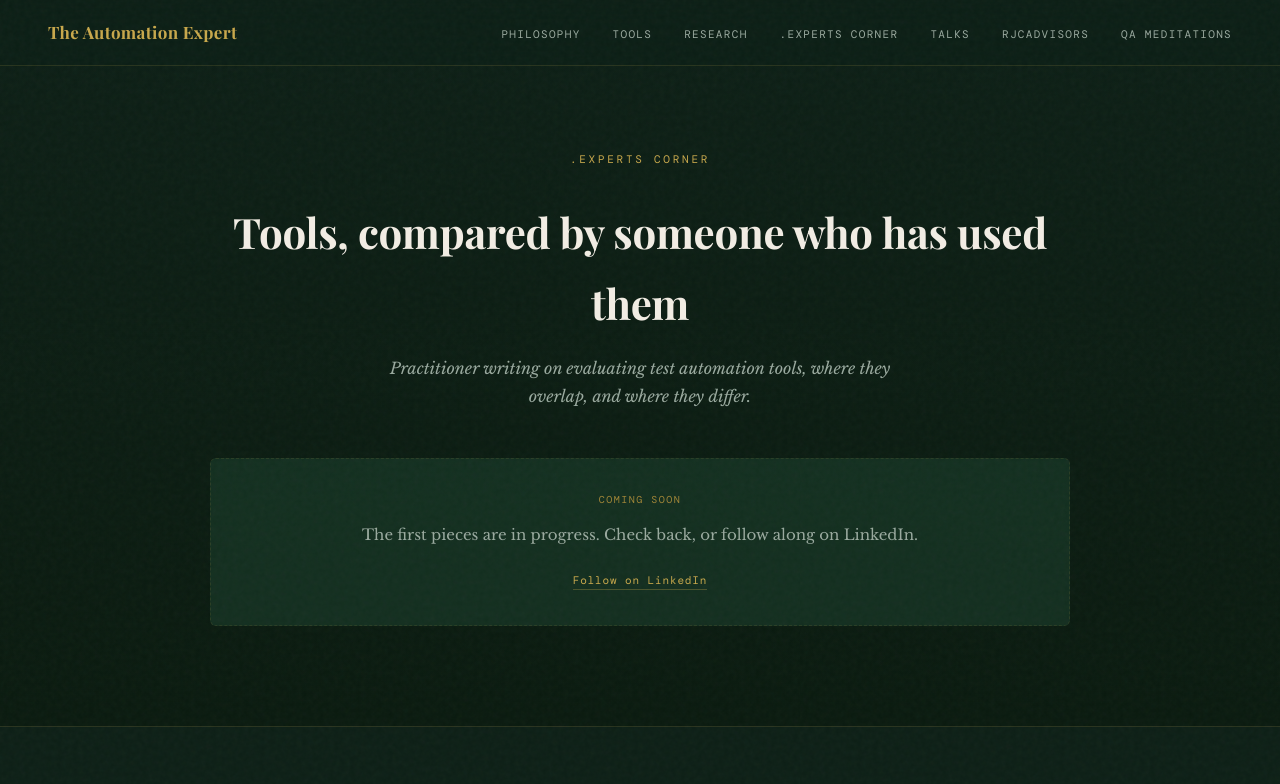
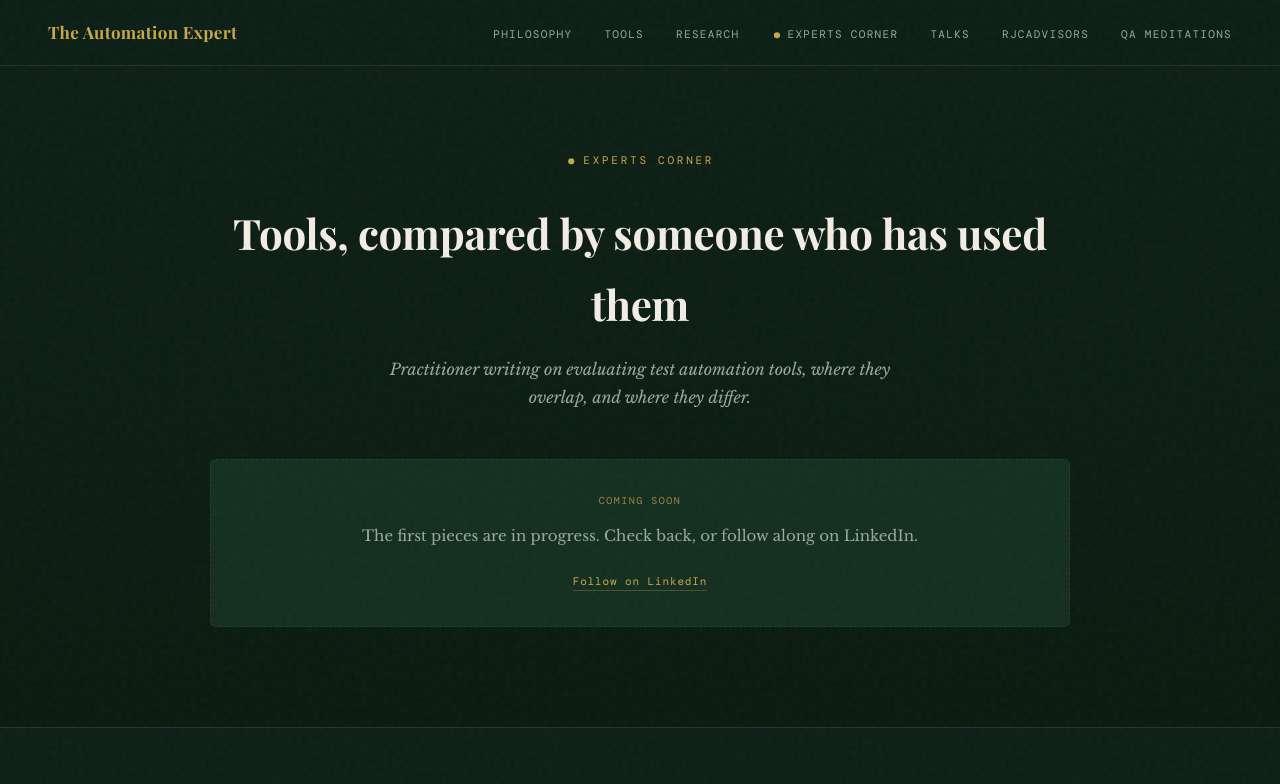
Before and after one commit to rjcadvisors/theautomation-expert, a plain HTML site: page experts-corner/index.html in a window 1280 px wide. Shown: the top 784 px of the page. Drawn offline with nearby package versions, Linux system fonts and the light colour scheme; a web font is replaced by a local one.

Commit message:
Make the .Experts Corner dot visible: larger, gold, round
Co-Authored-By: Claude Sonnet 5.5 <noreply@anthropic.com>
Claude-Session: https://claude.ai/code/session_01GNpBow2Nd7ASF61Avu6h1y

```diff
--- a/assets/site.css
+++ b/assets/site.css
@@ -605,3 +605,14 @@ footer {
   .footer-inner { grid-template-columns: 1fr; gap: 32px; }
   .footer-bottom { flex-direction: column; align-items: flex-start; }
 }
+
+/* Visible leading dot for ".Experts Corner" */
+.ec-dot {
+  font-family: Georgia, "Times New Roman", serif;
+  font-size: 3.4em;
+  font-weight: 700;
+  line-height: 0;
+  color: var(--accent);
+  margin-right: 0.1em;
+  vertical-align: baseline;
+}
--- a/experts-corner/index.html
+++ b/experts-corner/index.html
@@ -33,7 +33,7 @@
     <li><a href="/#philosophy">Philosophy</a></li>
     <li><a href="/#tools">Tools</a></li>
     <li><a href="/#nbt">Research</a></li>
-    <li><a href="/experts-corner/" aria-label="Experts Corner">.Experts Corner</a></li>
+    <li><a href="/experts-corner/" aria-label="Experts Corner"><span class="ec-dot" aria-hidden="true">.</span>Experts Corner</a></li>
     <li><a href="/talks/">Talks</a></li>
     <li><a href="https://rjcadvisors.com" target="_blank">RJCadvisors</a></li>
     <li><a href="https://qameditations.com" target="_blank">QA Meditations</a></li>
@@ -43,7 +43,7 @@
 <main class="page">
 <div class="page-inner">
   <div class="section-header">
-    <div class="hero-eyebrow" aria-label="Experts Corner">.Experts Corner</div>
+    <div class="hero-eyebrow" aria-label="Experts Corner"><span class="ec-dot" aria-hidden="true">.</span>Experts Corner</div>
     <h1 class="section-title">Tools, compared by someone who has used them</h1>
     <p class="section-sub">Practitioner writing on evaluating test automation tools, where they overlap, and where they differ.</p>
   </div>
```
Also changed, not shown: index.html (+11 -1 lines), talks/index.html (+1 -1 lines).
